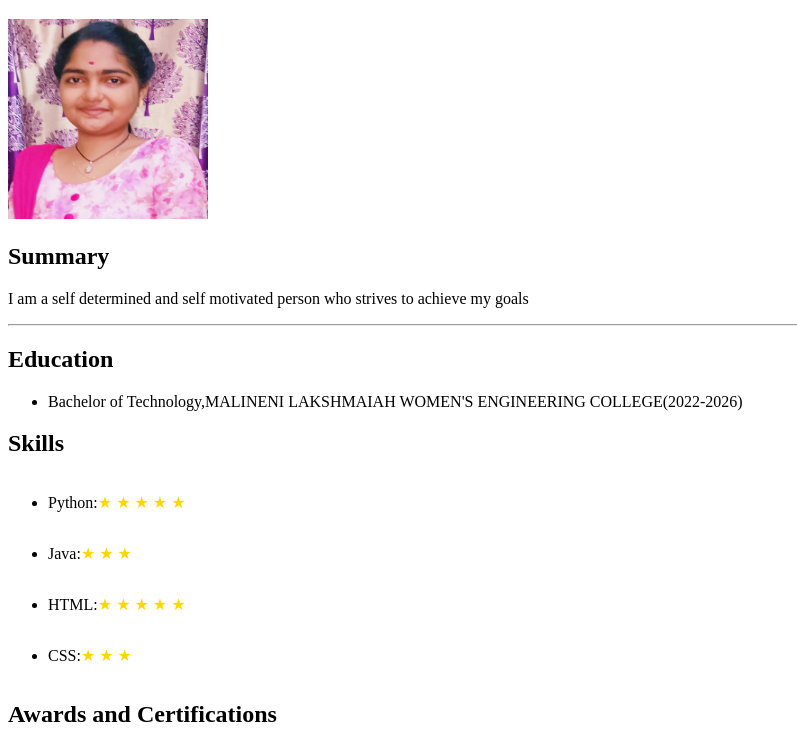
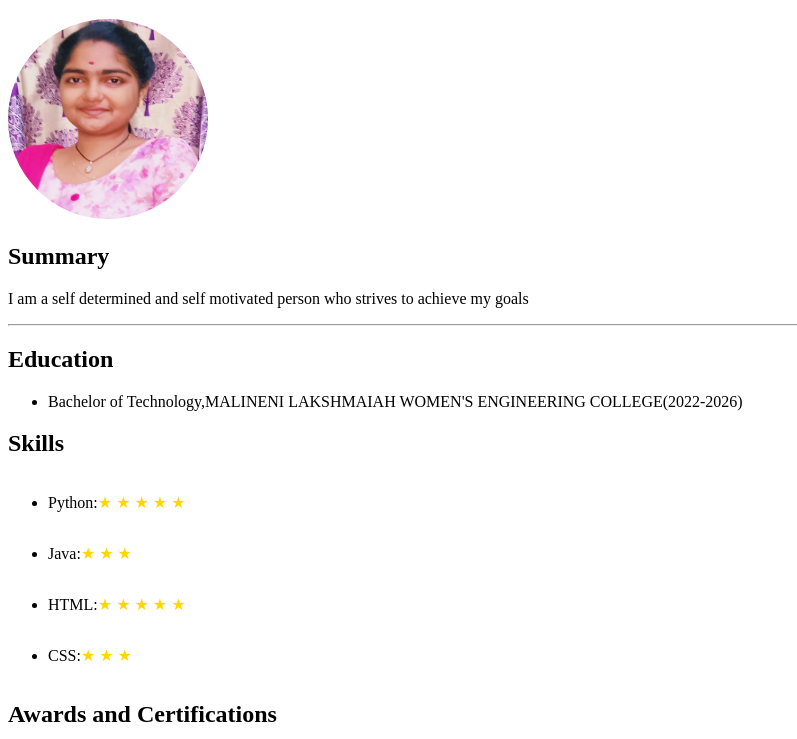
Before and after one commit to Nadella-Siri-Murthy/Resume, a plain HTML site: page index.html in a window 1280 px wide. Shown: the part 61-800 px from the top of the page, without its empty margins (0-797 px from the left). Drawn offline with Linux system fonts and the light colour scheme.

Commit message:
Update index.html

```diff
--- a/index.html
+++ b/index.html
@@ -13,7 +13,7 @@
 </head>
 <body>
     <h1>SIRI MURTHY NADELLA</h1>
-    <img src="img.jpg" alt="image" height="200" width="200"/>
+    <img style="border-radius:50%" src="img.jpg" alt="image" height="200" width="200"/>
     <h2>Summary</h2>
     <p>I am a self determined and self motivated person who strives to achieve my goals</p>
     <hr />
```
